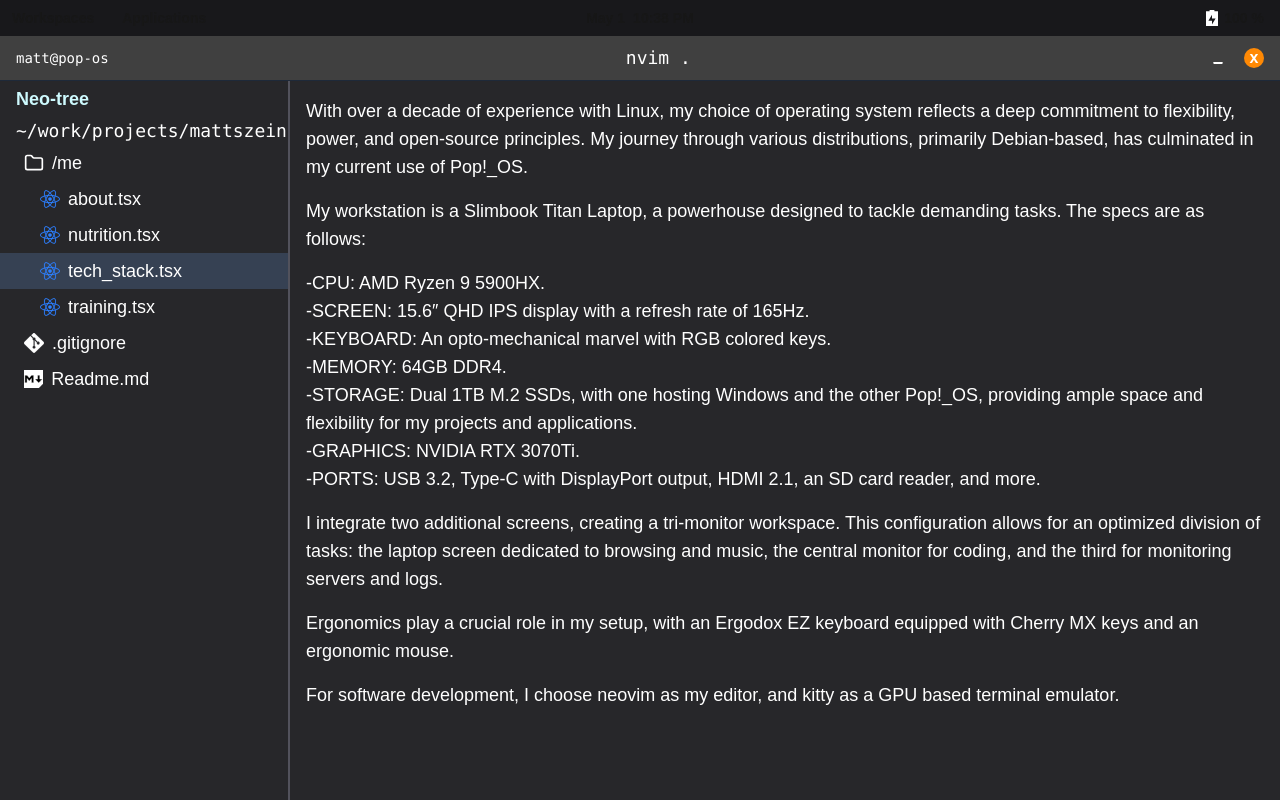
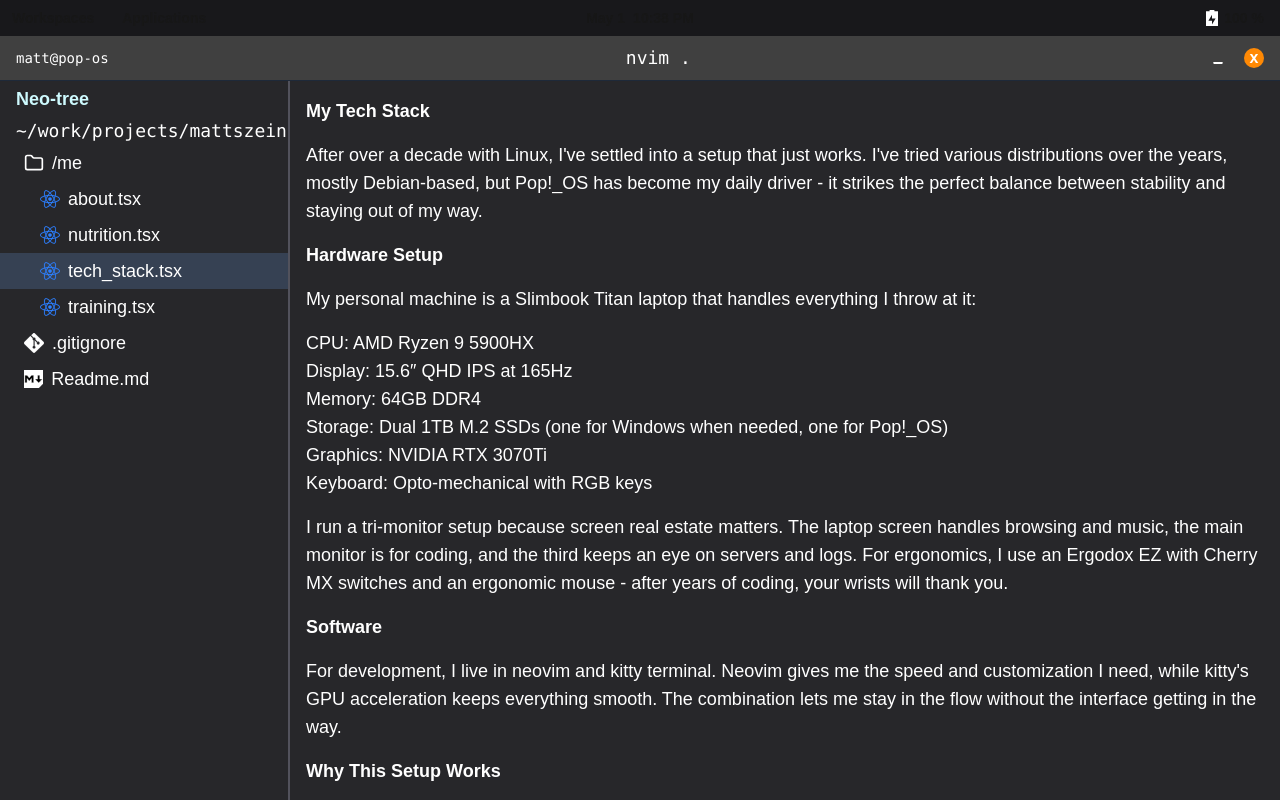
Before and after one commit to mattszein/mattszein, a Next.js app: page /tech_stack in a window 1280 px wide. Built offline with nearby package versions, Linux system fonts and the light colour scheme.

Commit message:
update pages content

```diff
--- a/app/about/page.tsx
+++ b/app/about/page.tsx
@@ -1,23 +1,18 @@
-'use client'
-
 export default function About() {
 
   return (
     <div className="text-lg">
-      <p className="text-white"><span id="cursor-text" className=" animate-cursor">H</span>
-        {`ey, I'm Matt and welcome to my digital universe! I'm a software engineer who finds joy in the realms of technology and in the life beyond code. From a young age, I was captivated by technology, starting with assembling and repairing computers at 11 and venturing into web development by 14. I studied a Bachelor of Systems at the Faculty of Informatics of the National University of La Plata (UNLP) and I'm also a sound technician.`}
+      <p className="text-white"><span id="cursor-text" className="animate-cursor"></span>
+        {`I'm someone who happened to grow up right when technology was exploding. Born in the '90s, so I got to experience the before-internet world and then surf into the ICQ, MSN and cybercafé era. All that tech just clicked naturally. Started taking apart and building computers at 12, then dove into web development at 14. I studied a Bachelor of Systems at the Faculty of Informatics of the National University of La Plata (UNLP) and I'm also a sound technician.`}
       </p>
       <p className="text-white pt-4">
-        {`My journey in programming and development has offered me a rich variety of experiences, enabling me to navigate the full spectrum of development as a Software Engineer. This diverse expertise has enabled me to adeptly support and lead projects, often working autonomously as a one-person team. It also positions me well to mentor junior developers, guiding them with patience and solidarity.`}
+        {`There's obviously more to me than just code though. I live pretty quietly -not always-, staying active and eating plant-based. Actually, I've been vegan since 2012 after watching a documentary about what really happens to animals in the industry - that was the key that started me questioning everything. Ethical living is huge for me: I try to minimize harm where I can and believe deeply that knowledge should be free. Information isn't something to hoard - it's how we help each other make better decisions and build a better world together.`}
       </p>
       <p className="text-white pt-4">
-        {`But there's more to me than lines of code and debugging sessions. Outside of work, I embrace a quiet lifestyle, prioritizing fitness and a plant-based diet to maintain my health and vitality. Ethical living plays a significant role in my life, manifesting through my empathy, willingness to share knowledge, and commitment to minimizing harm. My hobbies include cooking, where I love experimenting with new recipes, and music, where I express my creativity as a DJ, spinning from funky and disco tunes to techno beats.`}
+        {`When I'm not coding, you'll find me experimenting in the kitchen (plant-based cooking is surprisingly creative) or behind the decks as a DJ. My music taste jumps from funky disco to industrial techno. My reading bounces between philosophy, weird scientific discoveries, and oddly fascinating things like how electrons actually flow through copper cables.`}
       </p>
       <p className="text-white pt-4">
-        {`My values align closely with Effective Altruism, embodying skepticism, critical thinking, and empathy as tools for crafting a better world. Whether through professional or personal pursuits, I strive to leave a positive impact on those around me and the planet.`}
-      </p>
-      <p className="text-white pt-4">
-        {`So, whether you're here to explore my professional journey or to discover common ground in our passions and values, I'm excited to share this space with you. Let's connect, learn from each other, and build not just software, but a better world together.`}
+        {`I'm into Effective Altruism, which basically means using evidence and reason to figure out how to do the most good. A mix of skepticism, critical thinking, and empathy are my tools for trying to make things better, whether that's through code or just being a decent human (who can define what decent means...idk).`}
       </p>
     </div>
   );
--- a/app/page.tsx
+++ b/app/page.tsx
@@ -8,7 +8,16 @@
 export default function Home() {
   return (
     <div className="text-lg">
-      <p className="text-white">Hey, welcome!</p>
+      <p className="text-white">{`Hey, I'm Matt and welcome to my digital universe!`}</p>
+      <p className="text-white pt-4">
+        {`You're about to browse my life through my day-to-day workstation interface (well, not every day, but you get it). Think of it as navigating through the files and folders of my world, from quick terminal commands to deeper dives into my thoughts and projects. Here you'll stumble across random bits of everything: intentionally selected pieces about who I am, articles about whatever nerdy obsessions I'm currently hyperfixated on, the occasional joke that may or may not land, and probably some thoughts that seemed brilliant at 2am.`}
+      </p>
+
+      <p className="text-white pt-4">
+        {`
+ Whether you're here to explore my work or discover shared interests, I'm excited to connect. Let's learn from each other and ¿why not? build something meaningful together.`}
+      </p>
+
     </div>
   );
 }
--- a/app/tech_stack/page.tsx
+++ b/app/tech_stack/page.tsx
@@ -1,41 +1,54 @@
 export default function TechStack() {
   return (
     <div className="text-lg">
-      <p className="text-white">
-        With over a decade of experience with Linux, my choice of operating system reflects a deep commitment to flexibility, power, and open-source principles. My journey through various distributions, primarily Debian-based, has culminated in my current use of Pop!_OS.
+      <h1 className="font-bold">
+        My Tech Stack
+      </h1>
+      <p className="pt-4">
+        {`After over a decade with Linux, I've settled into a setup that just works. I've tried various distributions over the years, mostly Debian-based, but Pop!_OS has become my daily driver - it strikes the perfect balance between stability and staying out of my way.`}
       </p>
-      <p className="text-white pt-4">
-        My workstation is a Slimbook Titan Laptop, a powerhouse designed to tackle demanding tasks. The specs are as follows:
+      <h1 className="pt-4 font-bold">
+        Hardware Setup
+      </h1>
+      <p className=" pt-4">
+        {`My personal machine is a Slimbook Titan laptop that handles everything I throw at it:`}
       </p>
-      <p className="text-white pt-4">
-        -CPU: AMD Ryzen 9 5900HX.
+      <p className=" pt-4">
+        {`CPU: AMD Ryzen 9 5900HX`}
       </p>
-      <p className="text-white">
-        -SCREEN: 15.6″ QHD IPS display with a refresh rate of 165Hz.
+      <p>
+        {`Display: 15.6″ QHD IPS at 165Hz`}
       </p>
-      <p className="text-white">
-        -KEYBOARD: An opto-mechanical marvel with RGB colored keys.
+      <p>
+        {`Memory: 64GB DDR4`}
       </p>
-      <p className="text-white">
-        -MEMORY: 64GB DDR4.
+      <p>
+        {`Storage: Dual 1TB M.2 SSDs (one for Windows when needed, one for Pop!_OS)`}
       </p>
-      <p className="text-white">
-        -STORAGE: Dual 1TB M.2 SSDs, with one hosting Windows and the other Pop!_OS, providing ample space and flexibility for my projects and applications.
+      <p>
+        {`Graphics: NVIDIA RTX 3070Ti`}
       </p>
-      <p className="text-white">
-        -GRAPHICS: NVIDIA RTX 3070Ti.
+      <p>
+        {`Keyboard: Opto-mechanical with RGB keys`}
       </p>
-      <p className="text-white">
-        -PORTS: USB 3.2, Type-C with DisplayPort output, HDMI 2.1, an SD card reader, and more.
+      <p className=" pt-4">
+        {`I run a tri-monitor setup because screen real estate matters. The laptop screen handles browsing and music, the main monitor is for coding, and the third keeps an eye on servers and logs. For ergonomics, I use an Ergodox EZ with Cherry MX switches and an ergonomic mouse - after years of coding, your wrists will thank you.`}
       </p>
-      <p className="text-white pt-4">
-        I integrate two additional screens, creating a tri-monitor workspace. This configuration allows for an optimized division of tasks: the laptop screen dedicated to browsing and music, the central monitor for coding, and the third for monitoring servers and logs.
+      <h1 className="font-bold pt-4">
+        Software
+      </h1>
+
+      <p className=" pt-4">
+        {`For development, I live in neovim and kitty terminal. Neovim gives me the speed and customization I need, while kitty's GPU acceleration keeps everything smooth. The combination lets me stay in the flow without the interface getting in the way.`}
       </p>
-      <p className="text-white pt-4">
-        Ergonomics play a crucial role in my setup, with an Ergodox EZ keyboard equipped with Cherry MX keys and an ergonomic mouse.
-      </p>
-      <p className="text-white pt-4">
-        For software development, I choose neovim as my editor, and kitty as a GPU based terminal emulator.
+
+      <h1 className="font-bold pt-4">
+        Why This Setup Works
+      </h1>
+
+      <p className=" pt-4">
+        {`This isn't just about having powerful hardware - it's about creating an environment where I can focus on solving problems instead of fighting with tools. Every choice, from the Linux distro to the keyboard layout, is optimized for long coding sessions and the kind of deep work that actually moves projects forward.`}
+
       </p>
     </div>
   )
```
Also changed, not shown: app/nutrition/page.tsx (+71 -11 lines), app/training/page.tsx (+66 -19 lines).
